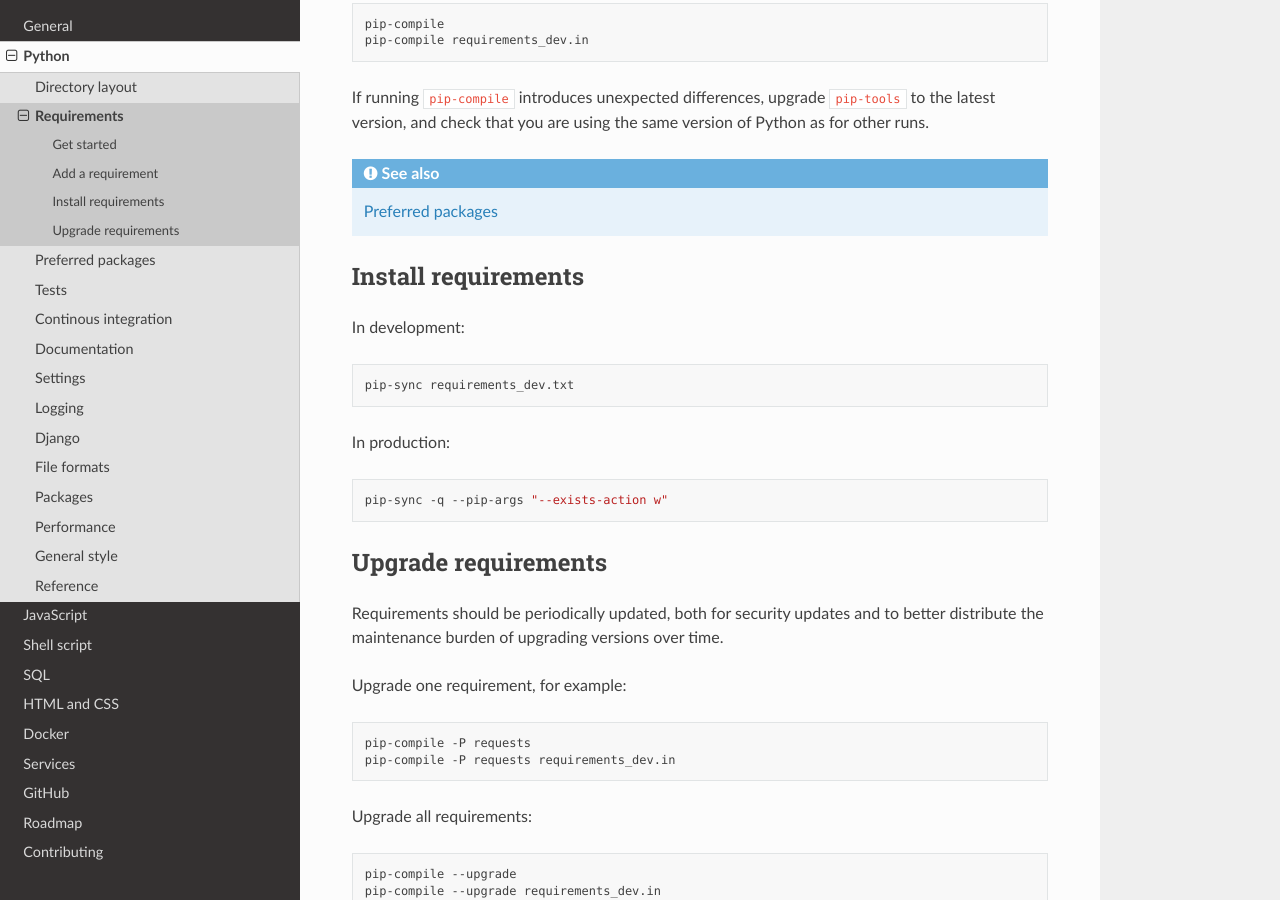
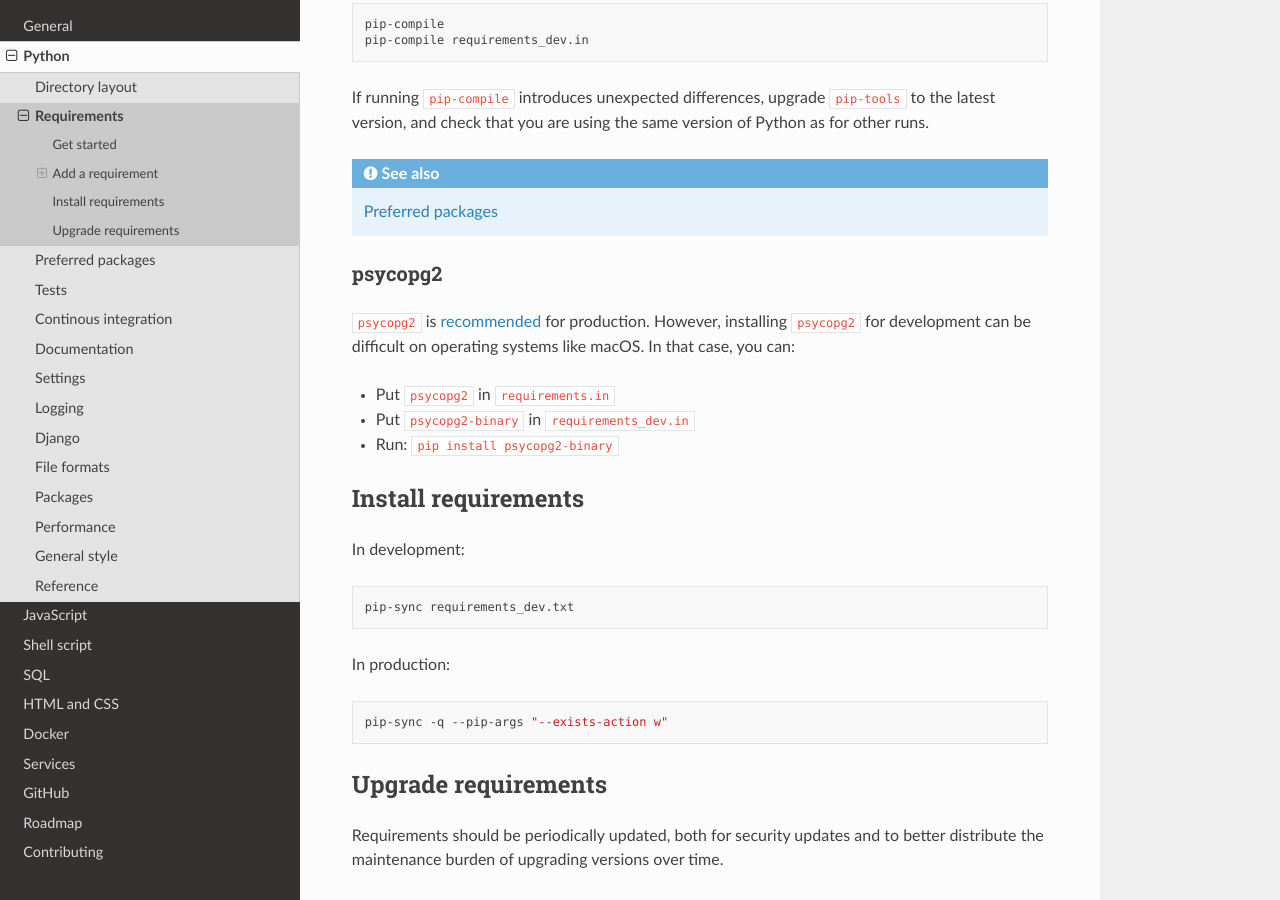
Before and after one commit to open-contracting/software-development-handbook, a Sphinx documentation site: the page built from docs/python/requirements.rst, in a window 1280 px wide and 900 px high, scrolled down 1116 px. Built offline with Sphinx 7.4.7 and the Read the Docs theme 2.0.0, drawn with Linux system fonts in a browser that asks for light colours.

Commit message:
python/requirements: Explain when and how to use psycopg2-binary

```diff
--- a/docs/python/requirements.rst
+++ b/docs/python/requirements.rst
@@ -48,6 +48,17 @@ If running ``pip-compile`` introduces unexpected differences, upgrade ``pip-tool
 
    :doc:`preferences`
 
+.. _requirements-psycopg2:
+
+psycopg2
+~~~~~~~~
+
+``psycopg2`` is `recommended <https://www.psycopg.org/docs/install.html#psycopg-vs-psycopg-binary>`__ for production. However, installing ``psycopg2`` for development can be difficult on operating systems like macOS. In that case, you can:
+
+-  Put ``psycopg2`` in ``requirements.in``
+-  Put ``psycopg2-binary`` in ``requirements_dev.in``
+-  Run: ``pip install psycopg2-binary``
+
 Install requirements
 --------------------
 
```
Also changed, not shown: docs/python/preferences.rst (+6 -1 lines).
